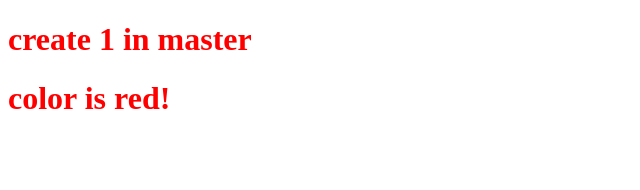
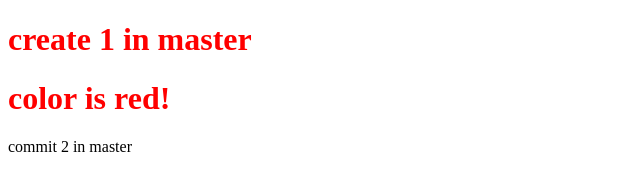
Before and after one commit to ccamilacabello0303/gittut_2, a plain HTML site: page index.html in a window 1280 px wide. Shown: the whole page, without its empty margins (0-640 px from the left). Drawn offline with Linux system fonts and the light colour scheme.

Commit message:
added p in third

```diff
--- a/index.html
+++ b/index.html
@@ -2,7 +2,7 @@
 
 <html>
 	<head>
-		<title>create 1 in master</title>
+		<title>commit 2 in master</title>
 		<meta charset="UTF-8">
 		<meta name="viewport" content="initial-scale=1.0">
 		<link rel="stylesheet" href="./style.css">
@@ -11,5 +11,6 @@
 	<body>
         <h1>create 1 in master</h1>
         <h1>color is red!</h1>
+        <p>commit 2 in master</p>
 	</body>
 </html>
```
